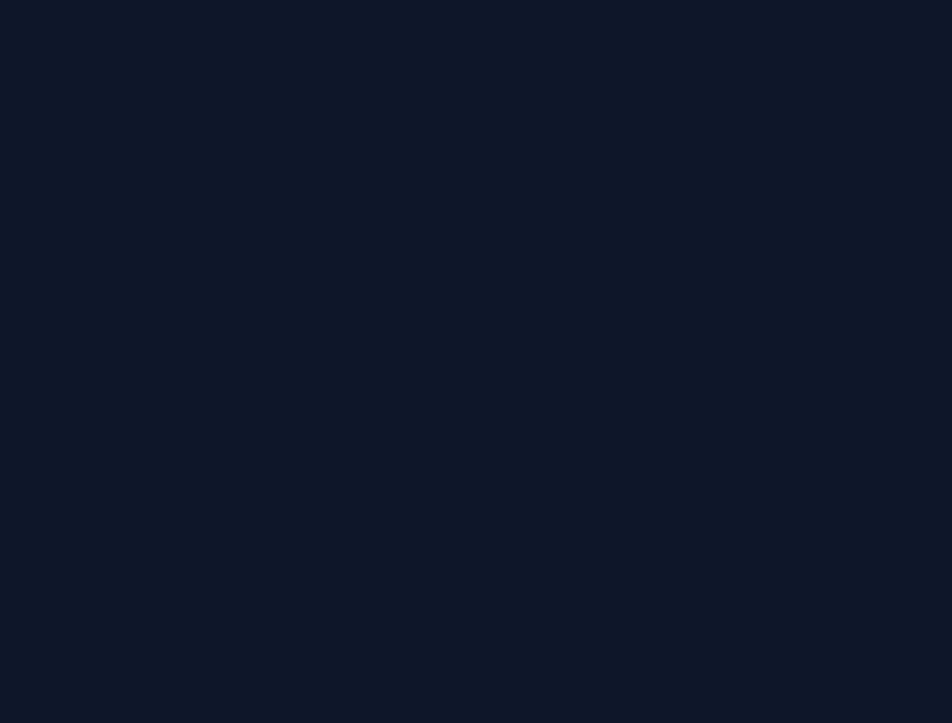
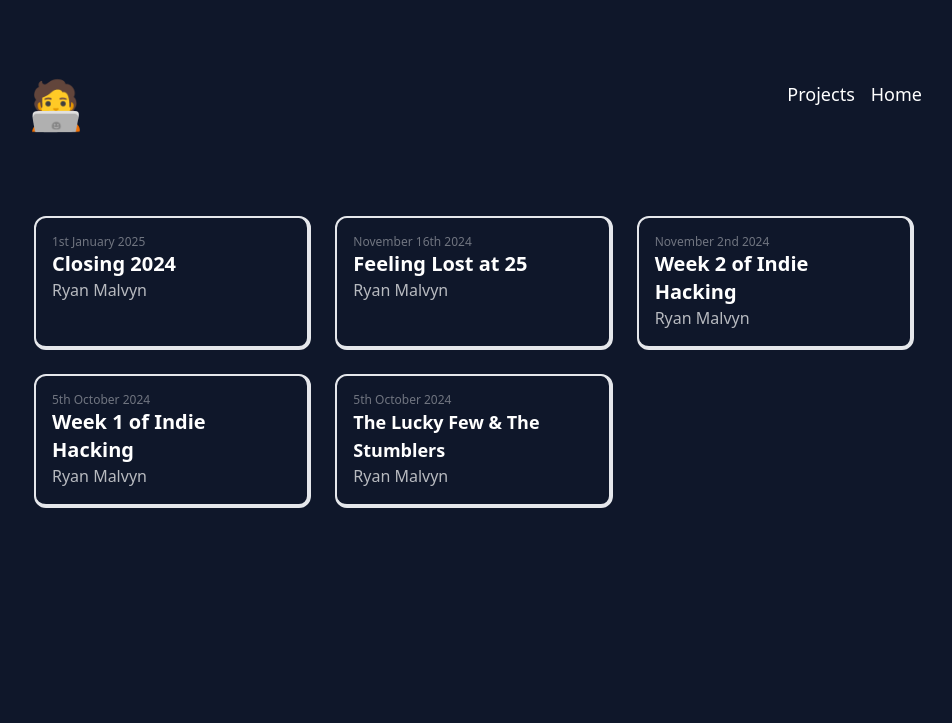
Before and after one commit to ryan-malvyn/blog, a website: page blogs.html in a window 1280 px wide. Shown: the whole page, without its empty margins (166-1118 px from the left). Drawn offline with nearby package versions, Linux system fonts and the light colour scheme.

Commit message:
blogs page

```diff
--- a/blogs.html
+++ b/blogs.html
@@ -10,8 +10,122 @@
 
   gtag('config', 'G-CTQG0NM18K');
 </script>
-    <link href="./css/output.css" rel="stylesheet">
+<script src="https://cdn.tailwindcss.com"></script>
 </head>
+  <body class="text-white md:w-4/5">
+    <nav class="flex mb-20">
+        <ul class="flex justify-between w-full">
+            <li class="text-4xl sm:text-3xl md:text-5xl font-semibold">
+                <a href="/">
+                    🧑‍💻
+                </a>
+            </li>
+            <li class="flex gap-4 text-sm sm:text-base md:text-lg font-light">
+                <a href="./projects.html">Projects</a>
+                <a href="./index.html">Home</a>
+            </li>
+        </ul>
+    </nav>
+    <div>
+      <div class="grid sm:grid-cols-1 p-2 gap-6 md:grid-cols-3">
+        <div class="border-b-4 border-r-4 rounded-xl border-2 flex flex-col">
+          <div class="">
+          </div>
+          <div class="flex flex-col p-4">
+            <div class="flex items-center justify-between text-xs opacity-40">
+              <p>1st January 2025</p>
+            </div>
+            <a href="./blog/closing-2024.html">
+              <h1 class="font-bold text-xl hover:underline">
+                Closing 2024
+              </h1>
+            </a>
+            <p class="opacity-70 text-md">
+              Ryan Malvyn
+            </p>
+
+          </div>
+        </div>
+        <div class="border-b-4 border-r-4 rounded-xl border-2 flex flex-col">
+          <div class="">
+          </div>
+          <div class="flex flex-col p-4">
+            <div class="flex items-center justify-between text-xs opacity-40">
+              <p>November 16th 2024</p>
+            </div>
+            <a href="./blog/feeling-lost-at-25.html">
+              <h1 class="font-bold text-xl hover:underline">
+                Feeling Lost at 25
+              </h1>
+            </a>
+            <p class="opacity-70 text-md">
+              Ryan Malvyn
+            </p>
+
+          </div>
+        </div>
+        <div class="border-b-4 border-r-4 rounded-xl border-2 flex flex-col">
+          <div class="">
+          </div>
+          <div class="flex flex-col p-4">
+            <div class="flex items-center justify-between text-xs opacity-40">
+              <p>November 2nd 2024</p>
+            </div>
+            <a href="./blog/week2-of-indie-hacking.html.html">
+              <h1 class="font-bold text-xl hover:underline">
+                Week 2 of Indie Hacking
+              </h1>
+            </a>
+            <p class="opacity-70 text-md">
+              Ryan Malvyn
+            </p>
+
+          </div>
+        </div>
+        <div class="border-b-4 border-r-4 rounded-xl border-2 flex flex-col">
+          <div class="">
+          </div>
+          <div class="flex flex-col p-4">
+            <div class="flex items-center justify-between text-xs opacity-40">
+              <p>5th October 2024</p>
+            </div>
+            <a href="./blog/week1-of-indie-hacking.html.html">
+              <h1 class="font-bold text-xl hover:underline">
+                Week 1 of Indie Hacking
+              </h1>
+            </a>
+            <p class="opacity-70 text-md">
+              Ryan Malvyn
+            </p>
+
+          </div>
+        </div>
+        <div class="border-b-4 border-r-4 rounded-xl border-2 flex flex-col">
+          <div class="">
+          </div>
+          <div class="flex flex-col p-4">
+            <div class="flex items-center justify-between text-xs opacity-40">
+              <p>5th October 2024</p>
+            </div>
+            <a href="./blog/the-lucky-few-and-the-stumblers.html">
+              <h1 class="font-bold text-lg hover:underline">
+                The Lucky Few & The Stumblers
+              </h1>
+            </a>
+            <p class="opacity-70 text-md">
+              Ryan Malvyn
+            </p>
+
+          </div>
+        </div>
+
+
+
+
+      </div>
+
+    </div>
+  </body>
 
 
 
```
Also changed, not shown: index.html (+27 -33 lines).
